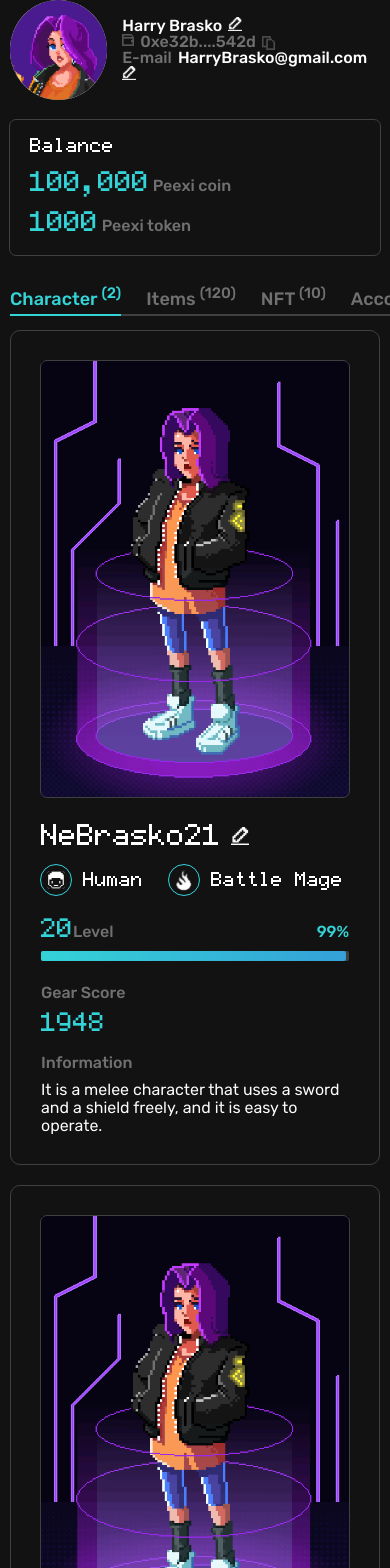
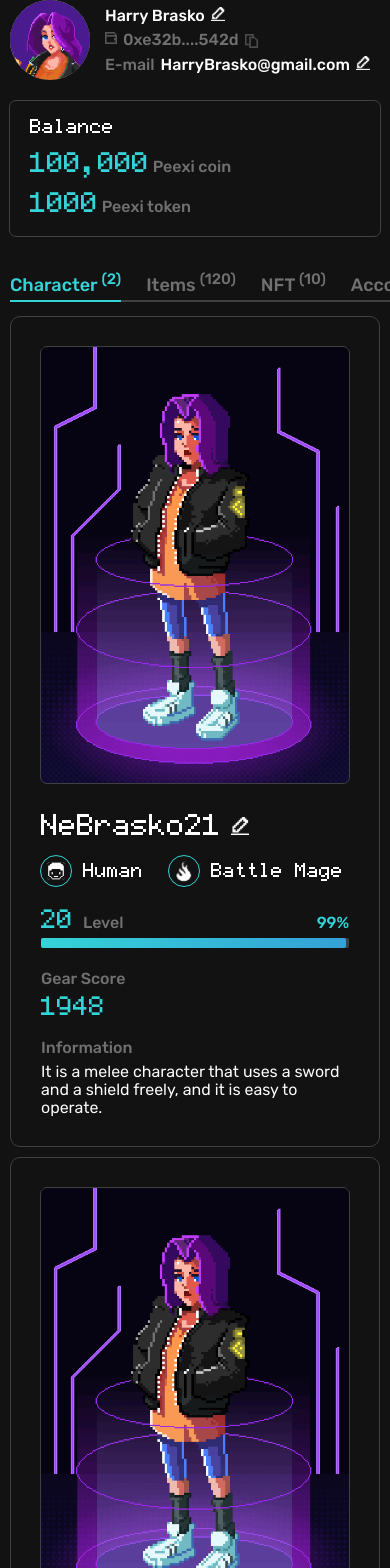
Before and after one commit to nForme/PeexiPunkPersonAccount, a React (Vite) app: page / in a window 390 px wide. Shown: the top 1568 px of the page. Built offline with nearby package versions, Linux system fonts and the light colour scheme.

Commit message:
ends 3.12 work day

```diff
--- a/src/App.scss
+++ b/src/App.scss
@@ -17,7 +17,7 @@
       padding: 0 10px;
     }
     .navbar-container {
-      margin-top: 30px;
+      margin-top: 35px;
     }
 
     .tab-content {
@@ -42,6 +42,10 @@
 @media (min-width: 768px) {
   .main {
     padding: 0 32px;
+
+    .navbar-container {
+      margin-top: 45 px;
+    }
   }
 }
 
--- a/src/components/scss/Balance.scss
+++ b/src/components/scss/Balance.scss
@@ -25,7 +25,7 @@
 
 @media (min-width: 100px) {
   .balance-container {
-    margin-top: 20px;
+    margin-top: 21px;
     padding: 16px 20px;
   }
 }
--- a/src/components/scss/CharacterContent.scss
+++ b/src/components/scss/CharacterContent.scss
@@ -2,6 +2,9 @@
 
 .characters-container {
   margin-top: clamp(14px, -3.027px + 4.054vw, 20px);
+  display: flex;
+  flex-direction: column;
+  gap: 10px;
   .character-card {
     padding: 30px;
     border-radius: 10px;
@@ -11,9 +14,6 @@
       border: 1px solid variables.$hover-border-card-color;
     }
 
-    &:nth-last-child(1) {
-      margin-top: 20px;
-    }
     .character-image {
       border-radius: 6px;
       outline: 1px solid variables.$border-color;
@@ -30,7 +30,7 @@
         align-items: center;
         gap: 10px;
 
-        margin-top: 30px;
+        margin-top: 34px;
 
         .username {
           font-size: 36px;
@@ -47,7 +47,7 @@
         display: flex;
         gap: 26px;
 
-        margin-top: 20px;
+        margin-top: 21px;
         .character-race {
           display: flex;
           align-items: center;
@@ -108,6 +108,7 @@
           .level-container {
             display: flex;
             align-items: flex-end;
+            gap: 10px;
             .level-number {
               font-size: 32px;
 
@@ -141,7 +142,7 @@
           background-color: variables.$progress-bar-background-color;
           border-radius: 2px;
 
-          margin-top: 10px;
+          margin-top: 6px;
           .progress {
             height: 10px;
             background: variables.$progress-gradient-color;
@@ -151,7 +152,7 @@
       }
 
       .gear-score-container {
-        margin-top: 24px;
+        margin-top: 23px;
 
         .title {
           font-size: 16px;
@@ -161,7 +162,7 @@
         }
 
         .score {
-          margin-top: 14px;
+          margin-top: 12px;
           font-size: 32px;
           font-family: variables.$text-pixel;
 
@@ -170,7 +171,7 @@
       }
 
       .description-container {
-        margin-top: 24px;
+        margin-top: 25px;
 
         .description-title {
           font-size: 16px;
@@ -181,7 +182,7 @@
 
         .description {
           font-family: variables.$text-primary;
-          margin-top: 10px;
+          margin-top: 7px;
           font-size: 16px;
           line-height: 110%;
         }
@@ -197,6 +198,7 @@
       flex-direction: row;
       height: clamp(336px, 34.96px + 53vw, 442px);
       padding: 24px 20px;
+
       .character-image {
         margin-right: 20px;
         flex: 0 0 clamp(203px, 21.24px + 32vw, 267px);
@@ -297,9 +299,11 @@
 
 @media (min-width: 768px) {
   .characters-container {
+    gap: 20px;
     .character-card {
       padding: 32px 50px;
       height: clamp(442px, -113.429px + 72.321vw, 604px);
+
       .character-image {
         margin-right: 35px;
         flex: 0 0 clamp(267px, -79.286px + 45.089vw, 368px);
--- a/src/components/scss/ProfileInfo.scss
+++ b/src/components/scss/ProfileInfo.scss
@@ -86,12 +86,24 @@
   }
 }
 
-@media (max-width: 360px) {
+@media (min-width: 360px) {
   .profile-info-container {
     .profile-image-container {
-      margin-right: clamp(15px, 0.811px + 3.378vw, 20px);
-      width: 60px;
-      height: 60px;
+      width: clamp(60px, -180px + 66.667vw, 100px);
+      height: clamp(60px, -180px + 66.667vw, 100px);
+    }
+
+    .profile-container {
+      .login-container {
+      }
+
+      .address-container {
+        margin-top: 8px;
+      }
+
+      .email-container {
+        margin-top: 8px;
+      }
     }
   }
 }
@@ -106,14 +118,12 @@
       }
 
       .address-container {
-        margin-top: 14px;
         .address {
           font-size: clamp(16px, 10.324px + 1.351vw, 18px);
         }
       }
 
       .email-container {
-        margin-top: 16px;
         .header-email {
           font-size: clamp(16px, 10.324px + 1.351vw, 18px);
         }
```
